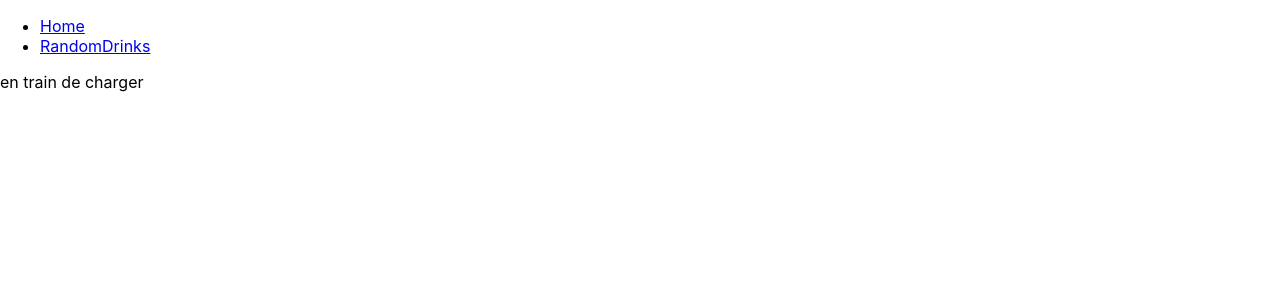
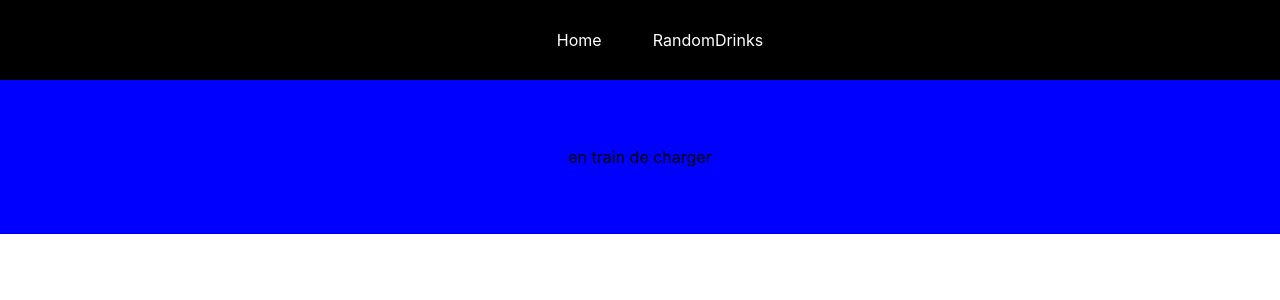
Before and after one commit to H3nrush/Drinks, a React (Create React App) app: page /randomDrinks in a window 1280 px wide. Shown: the top 300 px of the page. Built offline with nearby package versions, Linux system fonts and the light colour scheme; no server answers.

Commit message:
useEffect

```diff
--- a/src/component/Header/Header.css
+++ b/src/component/Header/Header.css
@@ -1,5 +1,35 @@
-nav-container {
+.nav-container {
   height: 10vh;
+  width: 100%;
+  background-color: black;
+}
+
+.nav-container nav {
+  height: 100%;
   width: 100vw;
   background-color: black;
+  display: flex;
+  justify-content: center;
 }
+
+.nav-container nav ul {
+  list-style: none;
+  display: flex;
+  align-items: center;
+  justify-content: center;
+  flex-direction: row;
+}
+
+.nav-container nav ul li .Link {
+  text-decoration: none;
+  color: white;
+  padding: 2vw;
+  border-radius: 40%;
+  transition: all 0.3s ease-out;
+}
+
+.nav-container nav ul li .Link:hover {
+  background-color: white;
+  border-radius: 50%;
+  color: black;
+}
--- a/src/component/Header/Header.jsx
+++ b/src/component/Header/Header.jsx
@@ -6,8 +6,8 @@ function Header (){
         <div className="nav-container">
         <nav>
             <ul>
-                <li><Link to="/" >Home</Link></li>
-                <li><Link to="/randomDrinks" >RandomDrinks</Link></li>
+                <li><Link className="Link" to="/" >Home</Link></li>
+                <li><Link className="Link" to="/randomDrinks" >RandomDrinks</Link></li>
             </ul>
         </nav>
         </div>
--- a/src/component/Header/Header.min.css
+++ b/src/component/Header/Header.min.css
@@ -1 +1 @@
-nav-container{height:10vh;width:100vw;background-color:black}
+.nav-container{height:10vh;width:100%;background-color:#000}.nav-container nav{height:100%;width:100vw;background-color:black;display:flex;justify-content:center}.nav-container nav ul{list-style:none;display:flex;align-items:center;justify-content:center;flex-direction:row}.nav-container nav ul li .Link{text-decoration:none;color:white;padding:2vw;border-radius:40%;transition:all 0.3s ease-out}.nav-container nav ul li .Link:hover{background-color:white;border-radius:50%;color:black}
--- a/src/component/Header/Header.scss
+++ b/src/component/Header/Header.scss
@@ -1,5 +1,33 @@
-nav-container{
+.nav-container{
     height: 10vh;
-    width: 100vw;
-    background-color: black;
+    width: 100%;
+    background-color: rgb(0, 0, 0);
+    nav{
+        height: 100%;
+        width: 100vw;
+        background-color: black;
+        display: flex;
+        justify-content: center;
+        ul{
+            list-style: none;
+            display: flex;
+            align-items: center;
+            justify-content: center;
+            flex-direction: row;
+            li{
+                .Link{
+                    text-decoration: none;
+                    color: white;
+                    padding: 2vw;
+                    border-radius: 40%;
+                    transition: all 0.3s ease-out;
+                }
+                .Link:hover{
+                    background-color: white;
+                    border-radius: 50%;
+                    color: black;
+                }
+            }
+        }
+    }
 }
--- a/src/pages/HomePage/Drinks.jsx
+++ b/src/pages/HomePage/Drinks.jsx
@@ -26,7 +26,7 @@ function Drinks (){
       <>
       {drinksR.map((cocktail) => {
             return (
-              <article>
+              <article className="Drinks">
                 <h2>{cocktail.strDrink}</h2>
                 <img src={cocktail.strDrink} alt="" />
                 <img src={cocktail.strDrinkThumb} alt="Drinks" height={200}  />
--- a/src/pages/HomePage/randomDrinks.jsx
+++ b/src/pages/HomePage/randomDrinks.jsx
@@ -1,11 +1,13 @@
-import { useState } from "react";
+import { useEffect, useState } from "react";
 import Header from "../../component/Header/Header";
+import './style/style.scss';
 
 function Random(){
 
     const [RandomDrinks, setRandomDrinks] = useState(null)
     // value of  'RandomDrinks' is null by useState
-    if(RandomDrinks === null){
+    // useEffect will help me to choose a value from data side by side .
+    useEffect(()=> {
         // if RandomDrinks is null , undefined , {} or ...
         (async()=>{
             const DrinksRandomResponse = await fetch("https://www.thecocktaildb.com/api/json/v1/1/random.php")
@@ -15,8 +17,8 @@ function Random(){
             console.log(DrinksRandomInJs);
             setRandomDrinks(DrinksRandomInJs.drinks)
             // console.log will print the data for test . and function setRandomDrinks will take the value of the drinks from object beacuse drinks date are inside a object valuer
-        })()
-    }
+        })();
+    },[]);
     console.log(RandomDrinks);
 
     return(
@@ -24,14 +26,15 @@ function Random(){
             <Header />
             {RandomDrinks? (
                 // if there is answer from data , print me the below codes
-                <main>
+                <main className="Drinks">
                     <h2>{RandomDrinks[0].strDrink}</h2>
                     <img src={RandomDrinks[0].strDrinkThumb} alt={RandomDrinks[0].strDrink} style={{width:"400px"}} />
-                    <p>{RandomDrinks[0].strInstructions} <span> (id : {RandomDrinks[0].idDrink})</span></p>
+                    <p>{RandomDrinks[0].strInstructions} <br /><span> (id : {RandomDrinks[0].idDrink})</span></p>
+                    <button className="btn-next" >Next</button>
                 </main>
             ):(
                 // if not print this code
-                <main>
+                <main className="Drinks">
                     <p>en train de charger</p>
                 </main>
             )}
--- /dev/null
+++ b/src/pages/HomePage/style/style.css
@@ -0,0 +1,22 @@
+.Drinks {
+  background-color: blue;
+  height: 100%;
+  width: 92vw;
+  padding: 4vw;
+  display: flex;
+  align-items: center;
+  justify-content: center;
+  flex-direction: column;
+  text-align: center;
+}
+
+.Drinks .btn-next {
+  background-color: blueviolet;
+  border: 2px black groove;
+  transition: all 0.1s ease-out;
+}
+
+.Drinks .btn-next:active {
+  border: 2px blueviolet groove;
+  background-color: white;
+}
--- /dev/null
+++ b/src/pages/HomePage/style/style.min.css
@@ -0,0 +1 @@
+.Drinks{background-color:blue;height:100%;width:92vw;padding:4vw;display:flex;align-items:center;justify-content:center;flex-direction:column;text-align:center}.Drinks .btn-next{background-color:blueviolet;border:2px black groove;transition:all 0.1s ease-out}.Drinks .btn-next:active{border:2px blueviolet groove;background-color:white}
--- /dev/null
+++ b/src/pages/HomePage/style/style.scss
@@ -0,0 +1,20 @@
+.Drinks{
+    background-color: blue;
+    height: 100%;
+    width: 92vw;
+    padding: 4vw;
+    display: flex;
+    align-items: center;
+    justify-content: center;
+    flex-direction: column;
+    text-align: center;
+    .btn-next{
+        background-color: blueviolet;
+        border:2px black groove;
+        transition: all 0.1s ease-out;
+    }
+    .btn-next:active{
+        border: 2px blueviolet groove;
+        background-color: white;
+    }
+}
```
